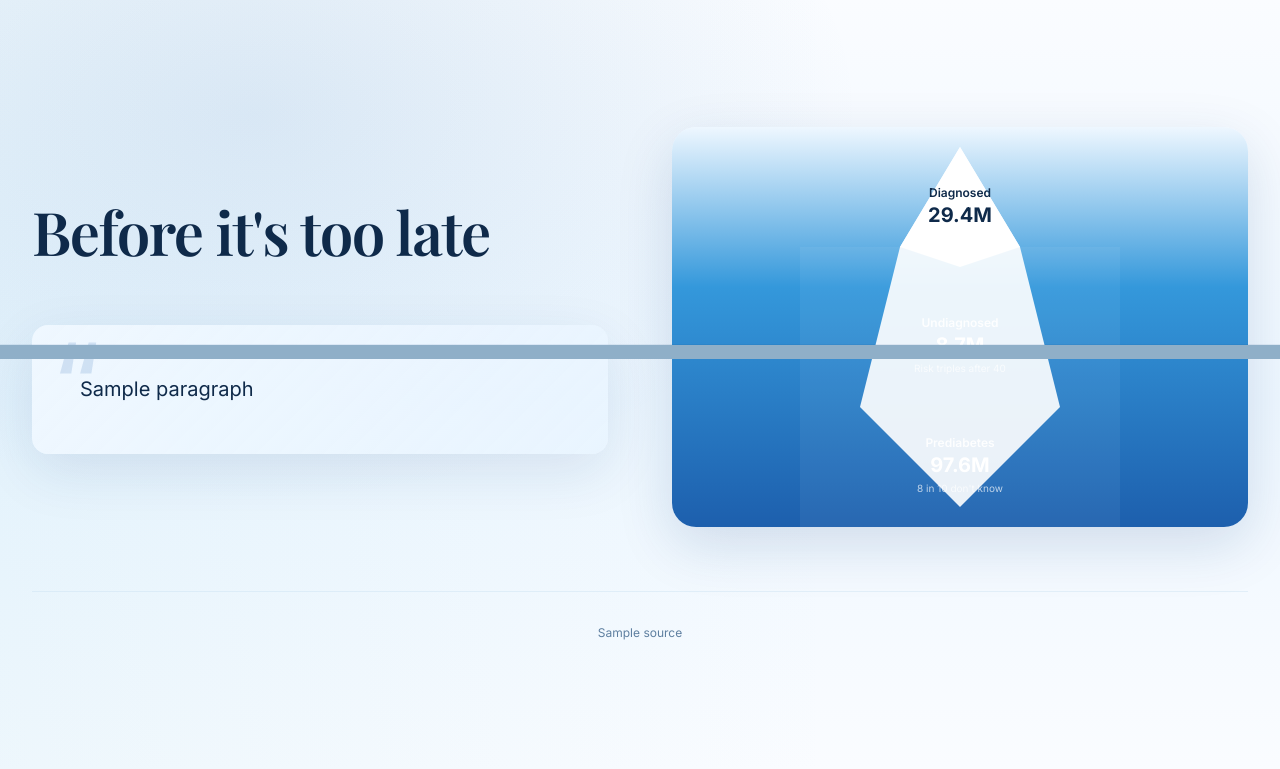
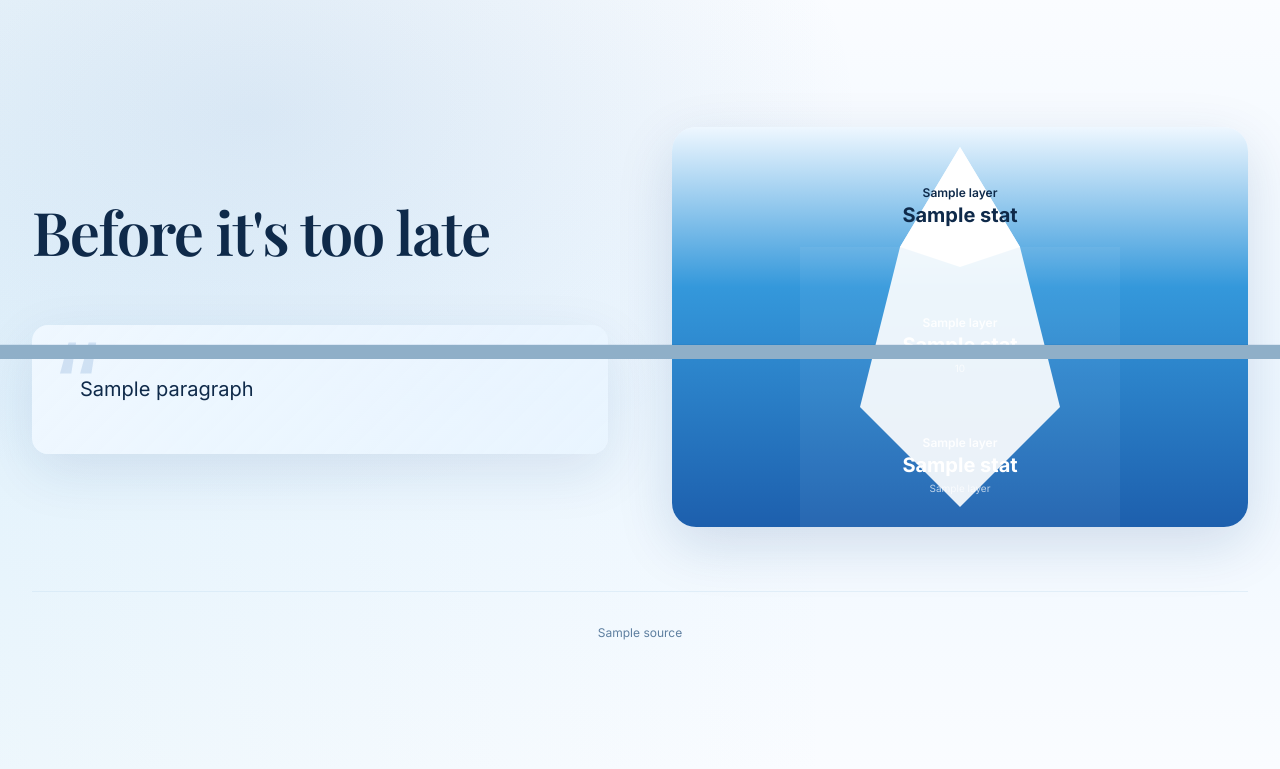
Before and after one commit to AlexDaPiggie/Diabetes_Campaign_WebApp_Ongoing, a FastAPI app: template templates/index.html in a window 1280 px wide. Shown: the part 441-1210 px from the top of the page. Run offline with FastAPI, Linux system fonts and the light colour scheme; the template is opened without the code that fills it: most values are stand-ins (such as "Sample title", 1, 10 or a date in 2020); grey boxes marked "Sample" are stand-in pictures; some libraries are stand-ins or nearby versions.

Commit message:
fix: wire iceberg stats into personal story

```diff
--- a/templates/index.html
+++ b/templates/index.html
@@ -76,7 +76,13 @@
 
       <!-- Right Column: Iceberg Diagram -->
       <div class="personal-story__stats reveal" data-reveal-delay="300">
-        <svg class="iceberg-svg" viewBox="0 0 320 400" xmlns="http://www.w3.org/2000/svg">
+        {% set layers = personal_story.iceberg.layers %}
+        {% set tip = layers[0] %}
+        {% set middle = layers[1] %}
+        {% set base = layers[2] %}
+        <svg class="iceberg-svg" viewBox="0 0 320 400" role="img" aria-labelledby="iceberg-title iceberg-desc" xmlns="http://www.w3.org/2000/svg">
+          <title id="iceberg-title">US diabetes iceberg statistics</title>
+          <desc id="iceberg-desc">Diagnosed, undiagnosed, and prediabetes adult statistics from CDC and NCHS data.</desc>
           <!-- Waterline -->
           <rect y="120" width="320" height="280" fill="rgba(255,255,255,0.05)" />
 
@@ -85,18 +91,18 @@
           <path d="M160 20 L220 120 L160 140 L100 120 Z" fill="#ffffff" />
 
           <!-- Tip Layer -->
-          <text x="160" y="70" text-anchor="middle" class="iceberg-label">Diagnosed</text>
-          <text x="160" y="95" text-anchor="middle" class="iceberg-stat">29.4M</text>
+          <text x="160" y="70" text-anchor="middle" class="iceberg-label">{{ tip.label.replace(' Adults', '') }}</text>
+          <text x="160" y="95" text-anchor="middle" class="iceberg-stat">{{ tip.stat.replace(' Million', 'M') }}</text>
 
           <!-- Middle Layer (Submerged) -->
-          <text x="160" y="200" text-anchor="middle" class="iceberg-label iceberg-label--submerged">Undiagnosed</text>
-          <text x="160" y="225" text-anchor="middle" class="iceberg-stat iceberg-stat--submerged">8.7M</text>
-          <text x="160" y="245" text-anchor="middle" font-size="10" fill="rgba(255,255,255,0.7)">Risk triples after 40</text>
+          <text x="160" y="200" text-anchor="middle" class="iceberg-label iceberg-label--submerged">{{ middle.label.split(' (')[0] }}</text>
+          <text x="160" y="225" text-anchor="middle" class="iceberg-stat iceberg-stat--submerged">{{ middle.stat.replace(' Million', 'M') }}</text>
+          <text x="160" y="245" text-anchor="middle" font-size="10" fill="rgba(255,255,255,0.7)">{{ middle.age_callout }}</text>
 
           <!-- Base Layer -->
-          <text x="160" y="320" text-anchor="middle" class="iceberg-label iceberg-label--submerged">Prediabetes</text>
-          <text x="160" y="345" text-anchor="middle" class="iceberg-stat iceberg-stat--submerged">97.6M</text>
-          <text x="160" y="365" text-anchor="middle" font-size="10" fill="rgba(255,255,255,0.7)">8 in 10 don't know</text>
+          <text x="160" y="320" text-anchor="middle" class="iceberg-label iceberg-label--submerged">{{ base.label.split(' (')[0] }}</text>
+          <text x="160" y="345" text-anchor="middle" class="iceberg-stat iceberg-stat--submerged">{{ base.stat.replace(' Million', 'M') }}</text>
+          <text x="160" y="365" text-anchor="middle" font-size="10" fill="rgba(255,255,255,0.7)">{{ base.label.replace('Prediabetes (', '').replace(')', '') }}</text>
         </svg>
       </div>
 
```
Also changed, not shown: tests/test_iceberg_content.py (+3 -0 lines), tests/test_personal_story.py (+9 -2 lines).
